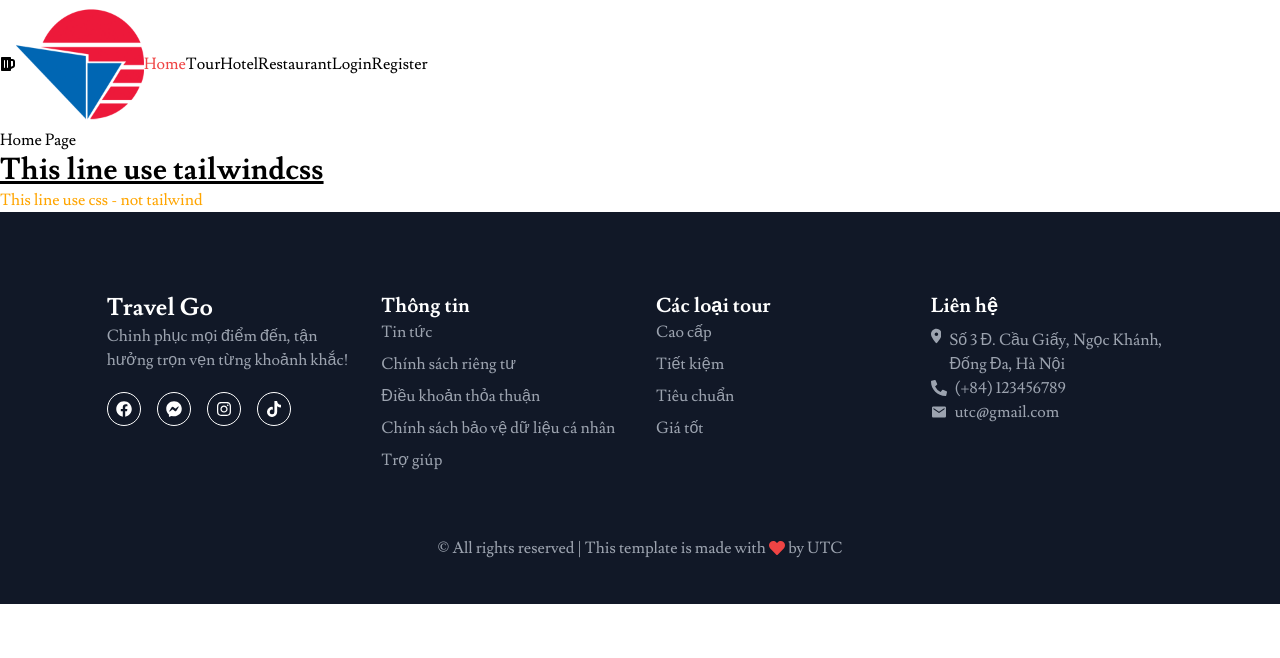
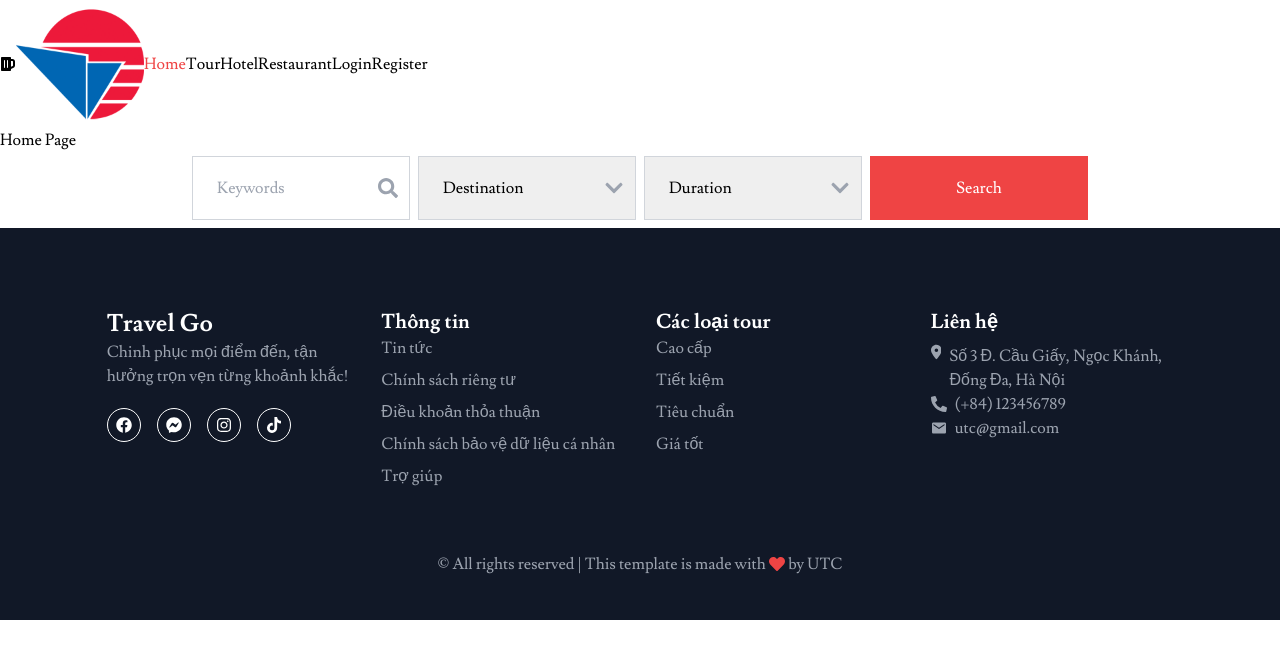
Before and after one commit to huybui9203/tour-management-frontend, a React (Create React App) app: page / in a window 1280 px wide. Shown: the top 658 px of the page. Built offline with nearby package versions, Linux system fonts and the light colour scheme.

Commit message:
Thay đổi tí class sang className  cơ mà home ấn linhtinh gì ý chắc vẫn ks

```diff
--- a/src/components/Footer/Footer.js
+++ b/src/components/Footer/Footer.js
@@ -9,58 +9,58 @@ import { FaLocationDot } from "react-icons/fa6";
 import { FaHeart } from "react-icons/fa";
 const Footer = () => {
     return (
-        <footer class="bg-gray-900 py-10">
-        <div class="container md:w-5/6 w-11/12 mx-auto">
-          <div class="grid grid-cols-1 md:grid-cols-4 gap-8 mb-10 mt-10">
-            <div class="col">
-              <div class="mb-6">
-                <h2 class="text-white text-2xl font-bold">Travel Go</h2>
-                <p class="text-gray-400">Chinh phục mọi điểm đến, tận hưởng trọn vẹn từng khoảnh khắc!</p>
-                <ul class="flex space-x-4 mt-5">
-                    <li className='p-2 border border-white rounded-full'><a href="#" class="text-white hover:text-blue-700"><FaFacebook /></a></li>
-                    <li className='p-2 border border-white rounded-full'><a href="#" class="text-white hover:text-blue-700"><FaFacebookMessenger /></a></li>
-                    <li className='p-2 border border-white rounded-full'><a href="#" class="text-white hover:text-pink-500"><FaInstagram /></a></li>
-                    <li className='p-2 border border-white rounded-full'><a href="#" class="text-white hover:text-blue-700"><FaTiktok /></a></li>
+        <footer className="bg-gray-900 py-10">
+        <div className="container md:w-5/6 w-11/12 mx-auto">
+          <div className="grid grid-cols-1 md:grid-cols-4 gap-8 mb-10 mt-10">
+            <div className="col">
+              <div className="mb-6">
+                <h2 className="text-white text-2xl font-bold">Travel Go</h2>
+                <p className="text-gray-400">Chinh phục mọi điểm đến, tận hưởng trọn vẹn từng khoảnh khắc!</p>
+                <ul className="flex space-x-4 mt-5">
+                    <li className='p-2 border border-white rounded-full'><a href="#" className="text-white hover:text-blue-700"><FaFacebook /></a></li>
+                    <li className='p-2 border border-white rounded-full'><a href="#" className="text-white hover:text-blue-700"><FaFacebookMessenger /></a></li>
+                    <li className='p-2 border border-white rounded-full'><a href="#" className="text-white hover:text-pink-500"><FaInstagram /></a></li>
+                    <li className='p-2 border border-white rounded-full'><a href="#" className="text-white hover:text-blue-700"><FaTiktok /></a></li>
                 </ul>
               </div>
             </div>
-            <div class="col">
-              <div class="mb-6">
-                <h2 class="text-white text-xl font-semibold">Thông tin</h2>
-                <ul class="space-y-2">
-                  <li><a href="#" class="text-gray-400 hover:text-white">Tin tức</a></li>
-                  <li><a href="#" class="text-gray-400 hover:text-white">Chính sách riêng tư</a></li>
-                  <li><a href="#" class="text-gray-400 hover:text-white">Điều khoản thỏa thuận </a></li>
-                  <li><a href="#" class="text-gray-400 hover:text-white">Chính sách bảo vệ dữ liệu cá nhân</a></li>
-                  <li><a href="#" class="text-gray-400 hover:text-white">Trợ giúp</a></li>
+            <div className="col">
+              <div className="mb-6">
+                <h2 className="text-white text-xl font-semibold">Thông tin</h2>
+                <ul className="space-y-2">
+                  <li><a href="#" className="text-gray-400 hover:text-white">Tin tức</a></li>
+                  <li><a href="#" className="text-gray-400 hover:text-white">Chính sách riêng tư</a></li>
+                  <li><a href="#" className="text-gray-400 hover:text-white">Điều khoản thỏa thuận </a></li>
+                  <li><a href="#" className="text-gray-400 hover:text-white">Chính sách bảo vệ dữ liệu cá nhân</a></li>
+                  <li><a href="#" className="text-gray-400 hover:text-white">Trợ giúp</a></li>
                 </ul>
               </div>
             </div>
-            <div class="col">
-              <div class="mb-6">
-                <h2 class="text-white text-xl font-semibold">Các loại tour</h2>
-                <ul class="space-y-2">
-                  <li><a href="#" class="text-gray-400 hover:text-white ">Cao cấp</a></li>
-                  <li><a href="#" class="text-gray-400 hover:text-white">Tiết kiệm</a></li>
-                  <li><a href="#" class="text-gray-400 hover:text-white">Tiêu chuẩn</a></li>
-                  <li><a href="#" class="text-gray-400 hover:text-white">Giá tốt</a></li>
+            <div className="col">
+              <div className="mb-6">
+                <h2 className="text-white text-xl font-semibold">Các loại tour</h2>
+                <ul className="space-y-2">
+                  <li><a href="#" className="text-gray-400 hover:text-white ">Cao cấp</a></li>
+                  <li><a href="#" className="text-gray-400 hover:text-white">Tiết kiệm</a></li>
+                  <li><a href="#" className="text-gray-400 hover:text-white">Tiêu chuẩn</a></li>
+                  <li><a href="#" className="text-gray-400 hover:text-white">Giá tốt</a></li>
                 </ul>
               </div>
             </div>
-            <div class="col">
-              <div class="mb-6">
-                <h2 class="text-white text-xl font-semibold">Liên hệ</h2>
-                <div class="text-gray-400">
+            <div className="col">
+              <div className="mb-6">
+                <h2 className="text-white text-xl font-semibold">Liên hệ</h2>
+                <div className="text-gray-400">
                   <ul className='mt-2'>
-                    <li className='flex '><FaLocationDot className='w-4 h-4 p-0' /><span class="ml-2">Số 3 Đ. Cầu Giấy, Ngọc Khánh, Đống Đa, Hà Nội</span></li>
-                    <li className='flex items-center'><FaPhoneAlt  className='w-4 h-4' />  <a href="#" class="hover:text-white"><span class="ml-2">(+84) 123456789</span></a></li>
-                    <li className='flex items-center'><IoMdMail  className='w-4 h-4' /><a href="#" class="hover:text-white"><span class="ml-2">utc@gmail.com</span></a></li>
+                    <li className='flex '><FaLocationDot className='w-4 h-4 p-0' /><span className="ml-2">Số 3 Đ. Cầu Giấy, Ngọc Khánh, Đống Đa, Hà Nội</span></li>
+                    <li className='flex items-center'><FaPhoneAlt  className='w-4 h-4' />  <a href="#" className="hover:text-white"><span className="ml-2">(+84) 123456789</span></a></li>
+                    <li className='flex items-center'><IoMdMail  className='w-4 h-4' /><a href="#" className="hover:text-white"><span className="ml-2">utc@gmail.com</span></a></li>
                   </ul>
                 </div>
               </div>
             </div>
           </div>
-          <div class="text-center  text-gray-400">
+          <div className="text-center  text-gray-400">
             <p className='items-center'>
               &copy; All rights reserved | This template is made with <FaHeart  className='inline items-center text-red-500 mb-2'/> by <a>UTC</a>
             </p>
--- /dev/null
+++ b/src/components/Search_Bar/Search.js
@@ -0,0 +1,62 @@
+import { useState } from "react";
+import { FaSearch ,FaChevronDown} from "react-icons/fa";
+const SearchBar = () => {
+
+    const [inputValue, setInputValue] = useState("");
+
+  // Hàm xử lý khi input thay đổi
+  const handleInputChange = (e) => {
+    setInputValue(e.target.value);
+  };
+    return (
+    <div className="">
+      <div className="pb-0 container mx-auto">
+        <div className="mx-auto md:max-w-4xl sm:max-w-md w-10/12">
+          <form className="w-full md:flex md:space-x-2 mb-2" action='#' method="GET">
+          <div className="md:w-1/4 relative  mt-1">
+            <input className="w-full h-16 py-3 px-6 pr-12 border border-gray-300" name="tour-search" type="text" placeholder="Keywords"value={inputValue}
+        onChange={handleInputChange}/>
+                <div className="absolute inset-y-0 right-0 pr-3 flex items-center ">
+                   <FaSearch className="h-5 w-5 text-gray-400" />
+                </div>
+          </div>
+
+              <div className="md:w-1/4 relative mt-1">
+                <select className="w-full h-16 py-3 px-6 border border-gray-300 appearance-none " name="tax-tour-destination">
+                  <option value={inputValue}>Destination</option>
+                  <option value="africa-adventure">Africa Adventure</option>
+                  <option value="africa-wild">Africa Wild</option>
+                  <option value="america">America</option>
+                  <option value="asia">Asia</option>
+                  <option value="scandinavia">Scandinavia</option>
+                  <option value="western-europe">Western Europe</option>
+                </select>
+                <div className="absolute inset-y-0 right-0 pr-3 flex items-center ">
+                   <FaChevronDown className="h-5 w-5 text-gray-400" />
+                </div>
+              </div>
+              <div className="md:w-1/4 relative  mt-1">
+                <select className="w-full h-16 py-3 px-6 pr-10 border border-gray-300  appearance-none" name="duration">
+                    <option className="hover:bg-red-300" value={inputValue}>Duration</option>
+                    <option value="1">1 Day Tour</option>
+                    <option value="2">2-4 Days Tour</option>
+                    <option value="5">5-7 Days Tour</option>
+                    <option value="7">7+ Days Tour</option>
+                </select>
+                <div className="absolute inset-y-0 right-0 pr-3 flex items-center ">
+                   <FaChevronDown className="h-5 w-5 text-gray-400" />
+                </div>
+              </div>
+
+            <div className="md:w-1/4  mt-1">
+                <input className="h-16 w-full  py-3 px-6 bg-red-500 text-white  cursor-pointer" type="submit" value="Search"/>
+            </div>
+          </form>
+        </div>
+      </div>
+    </div>
+
+    );
+} ;
+
+export default SearchBar
--- a/src/components/TourItem/TourItemHorizonal.js
+++ b/src/components/TourItem/TourItemHorizonal.js
@@ -42,7 +42,7 @@ const TourItemH = () => {
                     <div className=" md:w-7/12 p-3">
                         <div>
                         <h3 className="line-clamp-2 lg:text-2xl text-xl font-bold">
-                            <a className="">
+                            <a href='#'>
                                 Thái Lan: Bangkok - Pattaya - Một điểm đến thú vị cho mọi du khách Thái Lan: Bangkok - Pattaya - Một điểm đến thú vị cho mọi du khách
                             </a>
                         </h3>
--- a/src/pages/Home/Home.js
+++ b/src/pages/Home/Home.js
@@ -1,10 +1,12 @@
 import Example from "../../components/Example/Example"
+import SearchBar from "../../components/Search_Bar/Search"
+import TourItemH from "../../components/TourItem/TourItemHorizonal"
 
 const Home = () => {
     return (
         <div>
             <h1>Home Page</h1>
-            <Example />
+            <SearchBar />
         </div>
     )
 }
```
